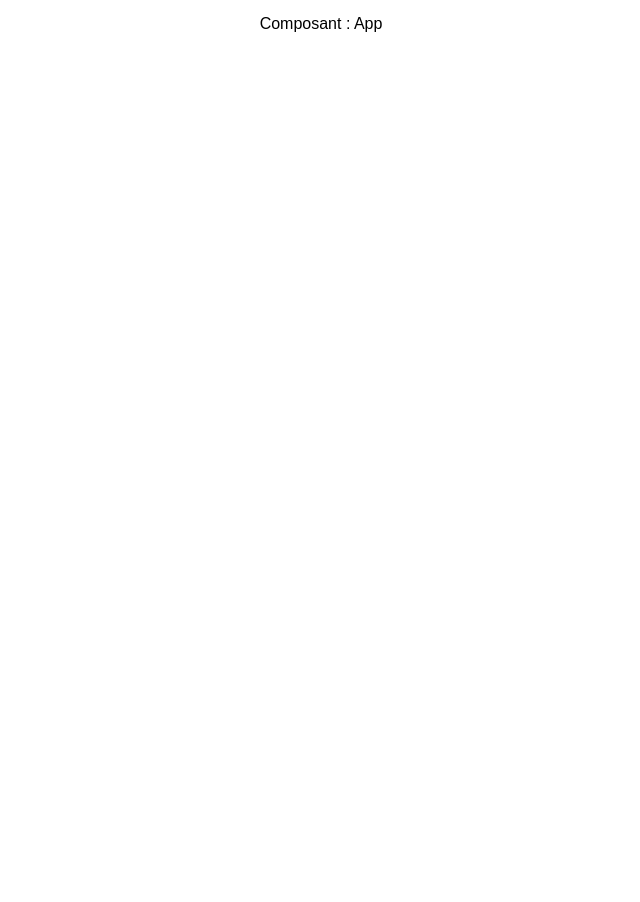
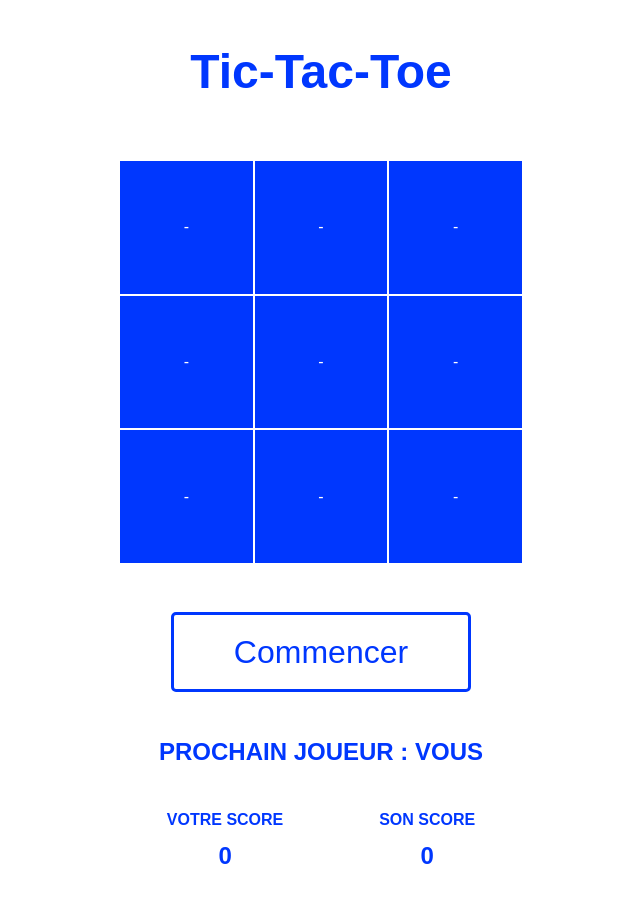
Before and after one commit to npellan/test-technique-skyloud, a React app: page / in a window 1280 px wide. Shown: the whole page, without its empty margins (319-959 px from the left). Before the commit the page ends 800 px from the top, so only its background shows below. Built offline with nearby package versions, Linux system fonts and the light colour scheme.

Commit message:
:construction: static integration

```diff
--- a/src/assets/index.html
+++ b/src/assets/index.html
@@ -4,7 +4,7 @@
         <meta charset="utf-8" />
         <meta name="viewport" content="width=device-width, initial-scale=1.0" />
         <meta http-equiv="x-ua-compatible" content="ie=edge" />
-        <title>Modele</title>
+        <title>Tic-Tac-Toe</title>
     </head>
     <body>
         <div id="root"></div>
--- a/src/components/App/index.js
+++ b/src/components/App/index.js
@@ -4,10 +4,19 @@ import React from 'react';
 // == Import
 import './styles.scss';
 
+import Squares from 'src/components/Squares';
+import Button from 'src/components/Button';
+import Turn from 'src/components/Turn';
+import Scores from 'src/components/Scores';
+
 // == Composant
 const App = () => (
   <div className="app">
-    <h1>Composant : App</h1>
+    <h1 className="app__title">Tic-Tac-Toe</h1>
+    <Squares />
+    <Button />
+    <Turn />
+    <Scores />
   </div>
 );
 
--- a/src/components/App/styles.scss
+++ b/src/components/App/styles.scss
@@ -1,9 +1,11 @@
 .app {
   width: 500px;
-  margin: 1em auto;
+  margin: 3rem auto;
   text-align: center;
 }
 
-.app img {
-  max-width: 150px;
+.app__title {
+  color: #0037fe;
+  font-weight: bold;
+  font-size: 3rem;
 }
--- /dev/null
+++ b/src/components/Button/index.js
@@ -0,0 +1,13 @@
+// == Import npm
+import React from 'react';
+
+// == Import
+import './styles.scss';
+
+// == Composant
+const Button = () => (
+  <button type="button" className="button">Commencer</button>
+);
+
+// == Export
+export default Button;
--- /dev/null
+++ b/src/components/Button/styles.scss
@@ -0,0 +1,10 @@
+.button {
+  font-size: 2rem;
+  color: #0037fe;
+  height: 5rem;
+  width: 300px;
+  padding: 1rem;
+  border: 3px solid #0037fe;
+  border-radius: 5px;
+  background-color: #fff;
+}
--- /dev/null
+++ b/src/components/Scores/index.js
@@ -0,0 +1,27 @@
+// == Import npm
+import React from 'react';
+import PropTypes from 'prop-types';
+
+// == Import
+import './styles.scss';
+
+// == Composant
+const Scores = ({ yourScore = 0, hisScore = 0 }) => (
+  <div className="scores">
+    <div className="score">
+      <p className="score__title">Votre score</p>
+      <p className="score__number">{yourScore}</p>
+    </div>
+    <div className="score">
+      <p className="score__title">Son score</p>
+      <p className="score__number">{hisScore}</p>
+    </div>
+  </div>
+);
+
+Scores.propTypes = {
+  turn: PropTypes.string.isRequired,
+};
+
+// == Export
+export default Scores;
--- /dev/null
+++ b/src/components/Scores/styles.scss
@@ -0,0 +1,20 @@
+.scores {
+  margin-top: 3rem;
+  display: flex;
+  justify-content: space-evenly;
+}
+
+.score {
+  font-size: 1rem;
+  font-weight: bold;
+  text-transform: uppercase;
+  color: #0037fe;
+}
+
+.score__title {
+  margin-bottom: 1rem;
+}
+
+.score__number {
+  font-size: 1.5rem;
+}
--- /dev/null
+++ b/src/components/Squares/Square.js
@@ -0,0 +1,15 @@
+// == Import npm
+import React from 'react';
+
+// == Import
+import './styles.scss';
+
+// == Composant
+const Square = () => (
+  <div className="square">
+    -
+  </div>
+);
+
+// == Export
+export default Square;
--- /dev/null
+++ b/src/components/Squares/index.js
@@ -0,0 +1,25 @@
+// == Import npm
+import React from 'react';
+
+// == Import
+import './styles.scss';
+
+import Square from './Square';
+
+// == Composant
+const Squares = () => (
+  <div className="squares">
+    <Square />
+    <Square />
+    <Square />
+    <Square />
+    <Square />
+    <Square />
+    <Square />
+    <Square />
+    <Square />
+  </div>
+);
+
+// == Export
+export default Squares;
--- /dev/null
+++ b/src/components/Squares/styles.scss
@@ -0,0 +1,17 @@
+.squares {
+  margin-top: 1rem;
+  padding: 3rem;
+  min-height: 500px;
+  display: grid;
+  grid-template-rows: 1fr 1fr 1fr;
+  grid-template-columns: 1fr 1fr 1fr;
+}
+
+.square {
+  color: #fff;
+  background: #0037fe;
+  border: 1px solid #fff;
+  display: flex;
+  align-items: center;
+  justify-content: center;
+}
--- /dev/null
+++ b/src/components/Turn/index.js
@@ -0,0 +1,18 @@
+// == Import npm
+import React from 'react';
+import PropTypes from 'prop-types';
+
+// == Import
+import './styles.scss';
+
+// == Composant
+const Turn = ({ turn = 'Vous' }) => (
+  <div className="turn">Prochain joueur : {turn}</div>
+);
+
+Turn.propTypes = {
+  turn: PropTypes.string.isRequired,
+};
+
+// == Export
+export default Turn;
--- /dev/null
+++ b/src/components/Turn/styles.scss
@@ -0,0 +1,7 @@
+.turn {
+  font-size: 1.5rem;
+  margin-top: 3rem;
+  font-weight: bold;
+  text-transform: uppercase;
+  color: #0037fe;
+}
```
Also changed, not shown: 1 other file.
